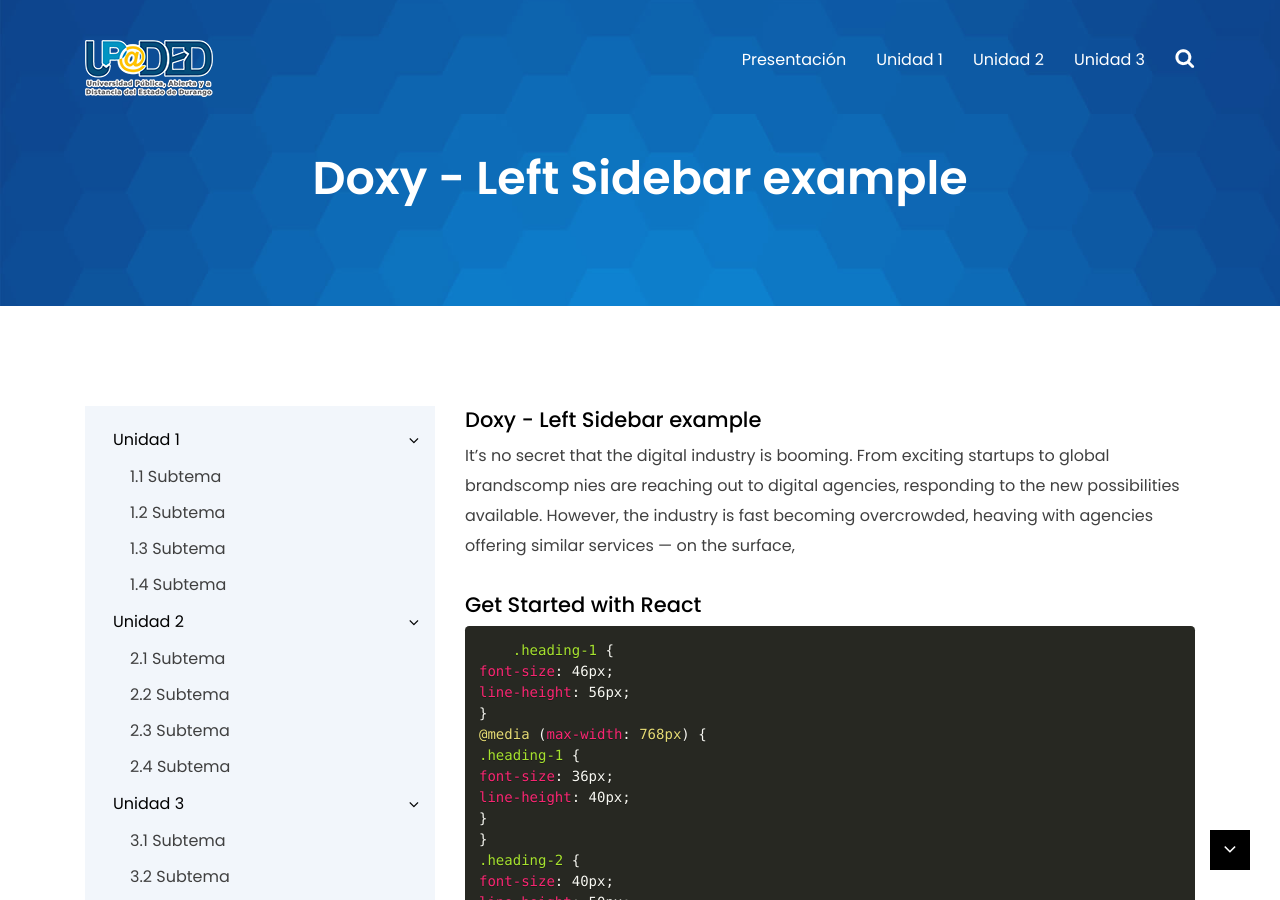
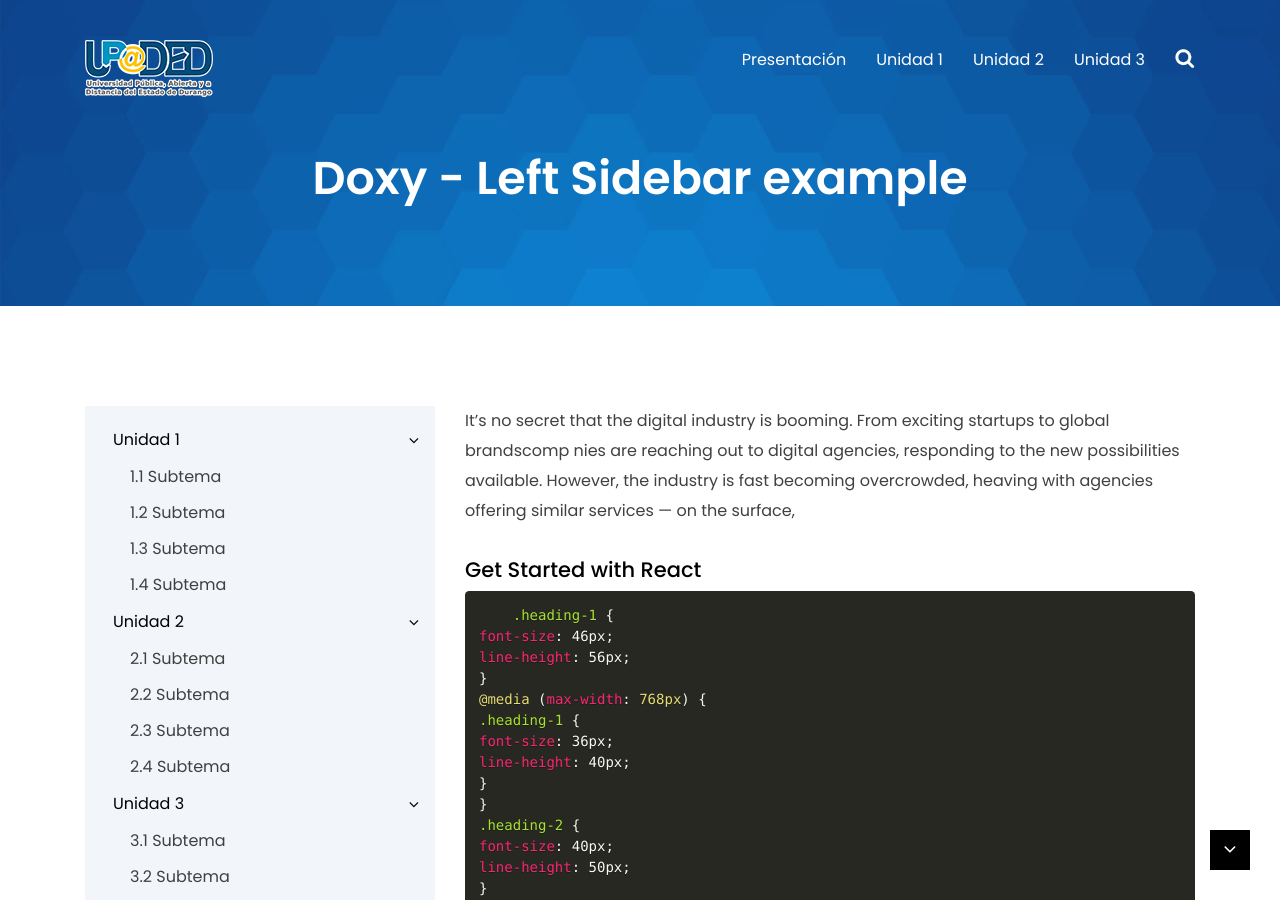
Before and after one commit to trazzos/upaded, a Jekyll site: the page built from _docs/reactjs-components.md, in a window 1280 px wide and 900 px high. Built offline with Jekyll 4.4.1, drawn with Linux system fonts in a browser that asks for light colours.

Commit message:
quitar titulo

```diff
--- a/_layouts/doc.html
+++ b/_layouts/doc.html
@@ -12,7 +12,7 @@ layout: default
                         {% include doc_sidebar.html %}
                         </div>
                     <div class="col-md-6 col-lg-8">
-                        <h4 class="heading-4">{{page.title}}</h4>
+
                         <div class="doc-content">
                           {{content}}
                         </div>
```
